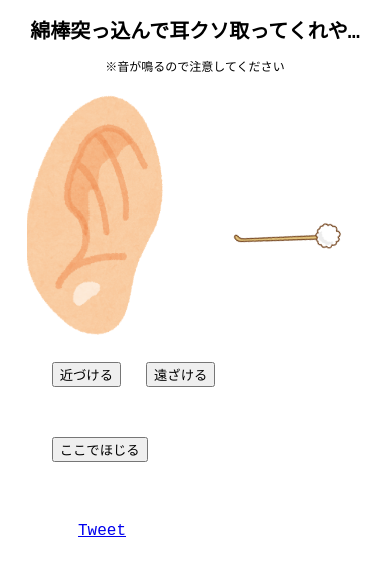
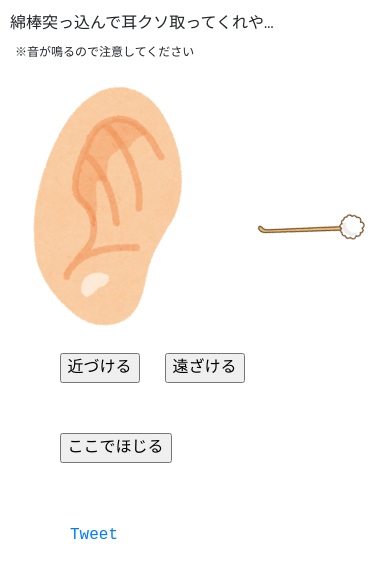
Before and after one commit to yoshiishunichi/mimikaki, a plain HTML site: page index.html in a window 390 px wide. Drawn offline with nearby package versions, Linux system fonts and the light colour scheme.

Commit message:
responsive added

```diff
--- /dev/null
+++ b/css/responsive.css
@@ -0,0 +1,23 @@
+/* モバイル向けレイアウト */
+@media all and (max-width: 820px) {
+    h1{
+    margin-top: 15px;
+    font-size: 16px;
+    text-align: start;
+    margin-left: 10px;
+    white-space: nowrap;
+    }
+    #intension{
+    margin-top: 10px;
+    font-size: 12px;
+    text-align: start;
+    margin-left: 15px;
+    white-space: nowrap;
+    }
+    #mimi2{
+    margin-left: -1px;
+    }
+    #mimi1{
+
+    }
+}
--- a/css/styles.css
+++ b/css/styles.css
@@ -20,12 +20,15 @@ h1{
 }
 #mimi1{
     width: 100px;
+    height: 254.651163px;
     margin-left: -37.38px;
     user-select: none;
     z-index: 3;
 }
 #mimi2{
-    width: 100px;
+    margin-left: 0;
+    width: 116.666667px;
+    height: 254.651163px;
     user-select: none;
     z-index: 1;
 }
--- a/index.html
+++ b/index.html
@@ -2,8 +2,11 @@
 <html lang="ja">
     <head>
         <meta charset="utf-8">
+        <meta name="viewport" content="width=device-width,initial-scale=1">
         <title>耳かき</title>
+        <link rel="stylesheet" href="https://stackpath.bootstrapcdn.com/bootstrap/4.5.0/css/bootstrap.min.css">
         <link rel="stylesheet" href="css/styles.css">
+        <link rel="stylesheet" href="css/responsive.css">
     </head>
     <body>
         <h1>綿棒突っ込んで耳クソ取ってくれや…</h1>
@@ -33,9 +36,6 @@
 
             <script async src="https://platform.twitter.com/widgets.js" charset="utf-8"></script>
         </div>
-        <AUDIO id="music">
-            <SOURCE src="noumiso.m4a" type="audio/mpeg">
-        </AUDIO>
         <script src="js/main.js"></script>
     </body>
 </html>
```
Also changed, not shown: 1 other file.
